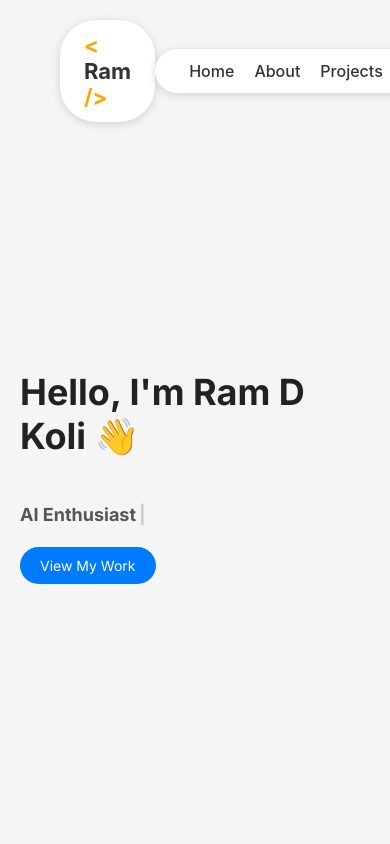
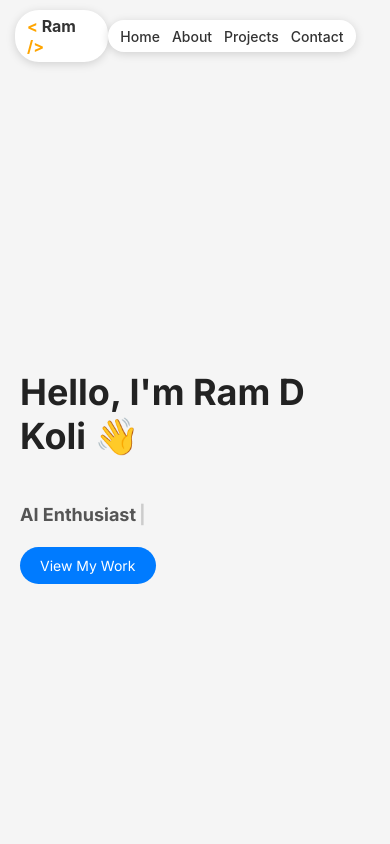
Before and after one commit to Ram95911/personal-port, a React (Create React App) app: page / in a window 390 px wide. Shown: the top 844 px of the page. Built offline with nearby package versions, Linux system fonts and the light colour scheme.

Commit message:
updated on Navbar.css for mobile view

```diff
--- a/src/App.css
+++ b/src/App.css
@@ -1,38 +1,10 @@
-.App {
-  text-align: center;
+section {
+  margin-bottom: 60px;
 }
 
-.App-logo {
-  height: 40vmin;
-  pointer-events: none;
-}
-
-@media (prefers-reduced-motion: no-preference) {
-  .App-logo {
-    animation: App-logo-spin infinite 20s linear;
+@media (max-width: 768px) {
+  section {
+    margin-bottom: 40px;
+    padding: 0 10px;
   }
 }
-
-.App-header {
-  background-color: #282c34;
-  min-height: 100vh;
-  display: flex;
-  flex-direction: column;
-  align-items: center;
-  justify-content: center;
-  font-size: calc(10px + 2vmin);
-  color: white;
-}
-
-.App-link {
-  color: #61dafb;
-}
-
-@keyframes App-logo-spin {
-  from {
-    transform: rotate(0deg);
-  }
-  to {
-    transform: rotate(360deg);
-  }
-}
--- a/src/components/Navbar.css
+++ b/src/components/Navbar.css
@@ -67,3 +67,38 @@
     color: #007bff;
     transform: scale(1.05) translateY(-1px);
   }
+
+
+
+  /* Default (desktop) styles: your existing code is fine */
+
+/* 📱 Mobile view adjustments */
+@media (max-width: 768px) {
+  .navbar-container {
+    top: 10px;                /* move closer to top */
+    width: 95%;               /* take more width so it doesn’t look squeezed */
+    padding: 0 15px;          /* less horizontal padding */
+  }
+
+  .logo-box {
+    padding: 6px 12px;        /* smaller capsule */
+    border-radius: 24px;
+  }
+
+  .logo {
+    font-size: 16px;          /* smaller text */
+  }
+
+  .nav-links-box {
+    padding: 6px 12px;        /* shrink nav capsule */
+    border-radius: 24px;
+  }
+
+  .nav-links {
+    gap: 12px;                /* tighter spacing */
+  }
+
+  .nav-links a {
+    font-size: 14px;          /* smaller links */
+  }
+}
```
